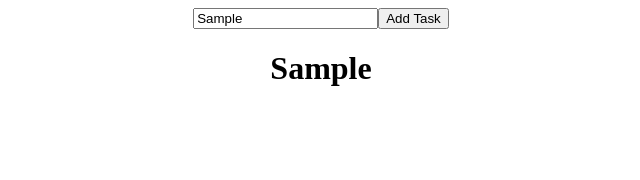
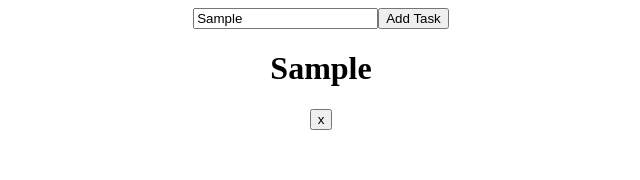
Before and after one commit to pixelfox01/React-TodoList-App, a React (Create React App) app: page / in a window 1280 px wide. Both pictures are taken after typing "Sample" into the empty fields and a click on the button "Add Task". Shown: the top 180 px of the page, without its empty margins (319-959 px from the left). Built offline with nearby package versions, Linux system fonts and the light colour scheme.

Commit message:
Implemented function to delete task from Todo List

```diff
--- a/src/App.js
+++ b/src/App.js
@@ -3,14 +3,26 @@
 
 function App() {
   const [todoList, setTodoList] = useState([]);
-  const [newTask, setNewTask] = useState('');
+  const [newTask, setNewTask] = useState({});
 
   const handleChange = (event) => {
     setNewTask(event.target.value);
   };
 
   const addTask = () => {
-    setTodoList([...todoList, newTask]);
+    const task = {
+      id: todoList.length === 0 ? 1 : todoList[todoList.length - 1].id + 1,
+      taskName: newTask,
+    };
+    setTodoList([...todoList, task]);
+  };
+
+  const deleteTask = (id) => {
+    setTodoList(
+      todoList.filter((task) => {
+        return task.id !== id;
+      })
+    );
   };
 
   return (
@@ -19,7 +31,12 @@
       <button onClick={addTask}>Add Task</button>
       <div className='list'>
         {todoList.map((task) => {
-          return <h1>{task}</h1>;
+          return (
+            <div>
+              <h1>{task.taskName}</h1>
+              <button onClick={() => deleteTask(task.id)}>x</button>
+            </div>
+          );
         })}
       </div>
     </div>
```
